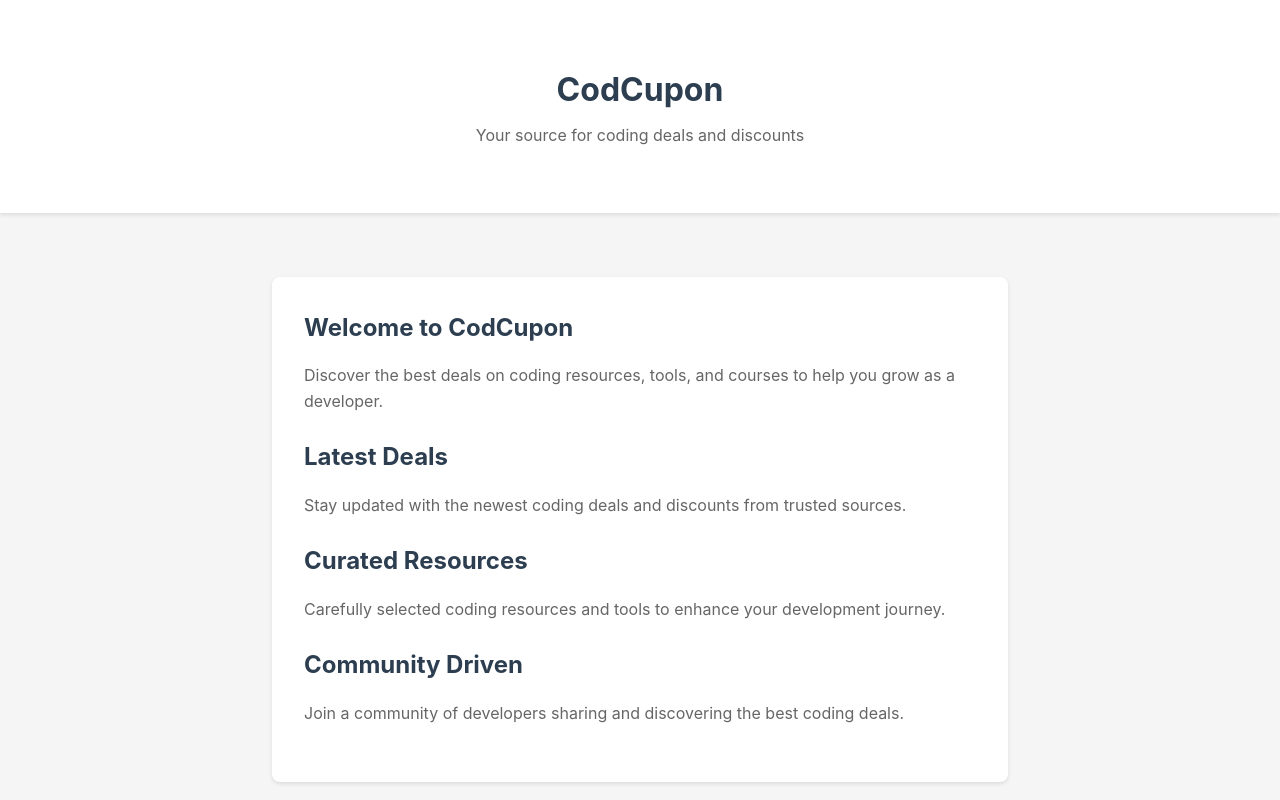
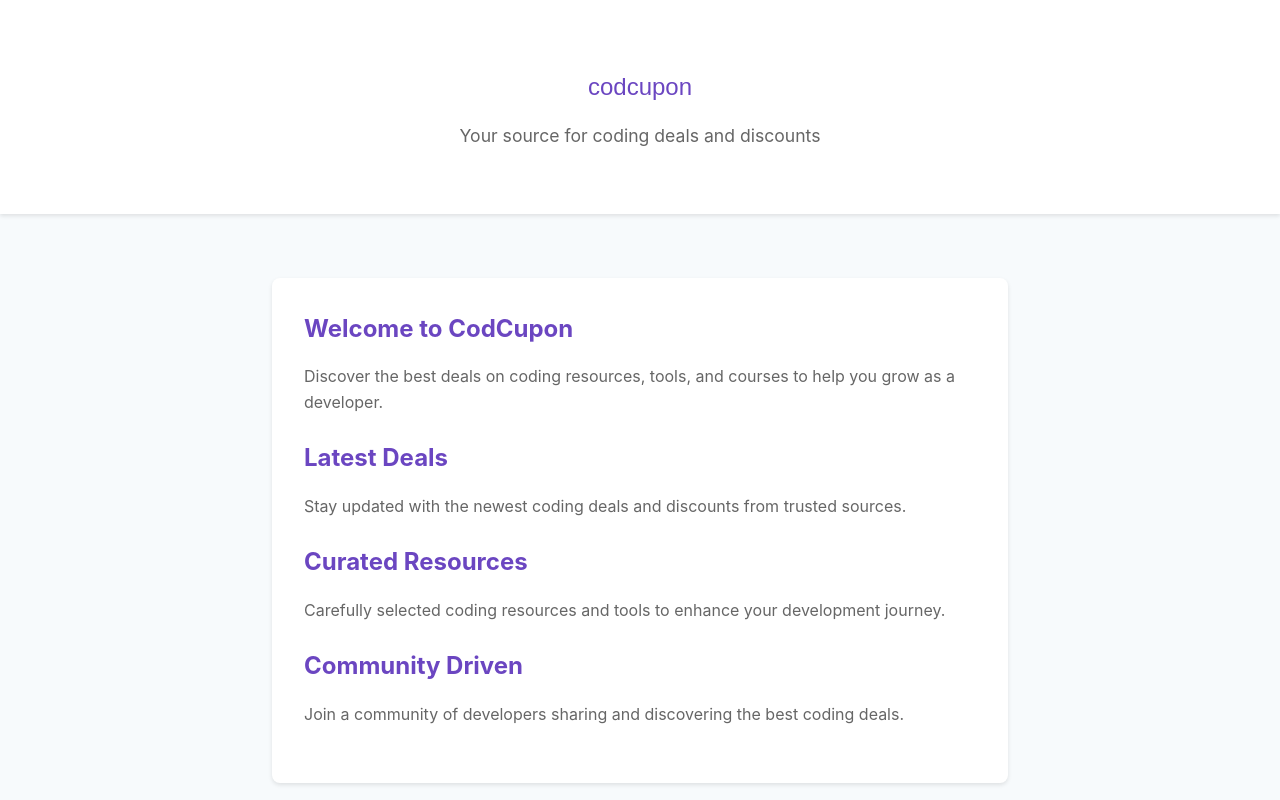
Before and after one commit to codcuponro/codcuponro.github.io, a plain HTML site: page index.html in a window 1280 px wide. Shown: the top 800 px of the page. Drawn offline with Linux system fonts and the light colour scheme.

Commit message:
Update theme with purple brand colors and logo

```diff
--- a/index.html
+++ b/index.html
@@ -5,6 +5,13 @@
     <meta name="viewport" content="width=device-width, initial-scale=1.0">
     <title>CodCupon</title>
     <style>
+        :root {
+            --primary-color: #6B46C1;  /* Purple color from the logo */
+            --text-color: #2D3748;
+            --light-text: #666;
+            --background: #F7FAFC;
+        }
+
         * {
             margin: 0;
             padding: 0;
@@ -14,8 +21,8 @@
         body {
             font-family: -apple-system, BlinkMacSystemFont, 'Segoe UI', Roboto, sans-serif;
             line-height: 1.6;
-            color: #333;
-            background-color: #f5f5f5;
+            color: var(--text-color);
+            background-color: var(--background);
         }
 
         .container {
@@ -31,13 +38,15 @@
             box-shadow: 0 2px 4px rgba(0,0,0,0.1);
         }
 
-        header h1 {
-            color: #2c3e50;
-            margin-bottom: 0.5rem;
+        .logo {
+            max-width: 200px;
+            height: auto;
+            margin-bottom: 1rem;
         }
 
         header p {
-            color: #666;
+            color: var(--light-text);
+            font-size: 1.1rem;
         }
 
         .content {
@@ -49,19 +58,20 @@
         }
 
         .content h2 {
-            color: #2c3e50;
+            color: var(--primary-color);
             margin-bottom: 1rem;
+            font-size: 1.5rem;
         }
 
         .content p {
-            color: #666;
+            color: var(--light-text);
             margin-bottom: 1.5rem;
         }
 
         footer {
             text-align: center;
             padding: 2rem 0;
-            color: #666;
+            color: var(--light-text);
             margin-top: 2rem;
         }
 
@@ -69,13 +79,21 @@
             .container {
                 padding: 1rem;
             }
+            .logo {
+                max-width: 150px;
+            }
         }
     </style>
 </head>
 <body>
     <header>
         <div class="container">
-            <h1>CodCupon</h1>
+            <svg width="200" height="50" viewBox="0 0 1000 200">
+                <text x="50%" y="50%" dominant-baseline="middle" text-anchor="middle"
+                      font-family="Arial, sans-serif" font-size="120" fill="#6B46C1">
+                    codcupon
+                </text>
+            </svg>
             <p>Your source for coding deals and discounts</p>
         </div>
     </header>
```
